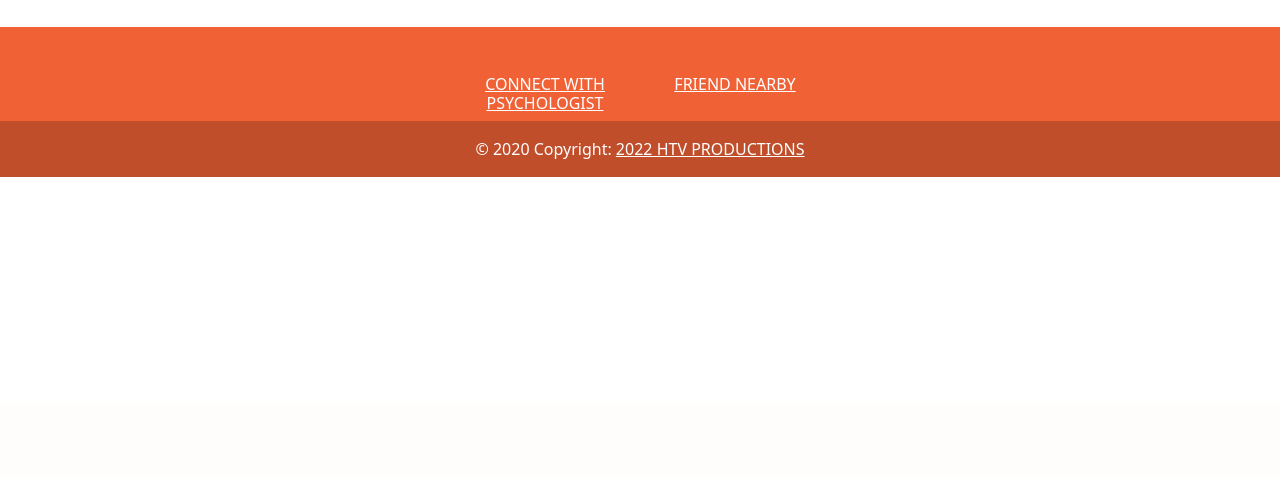
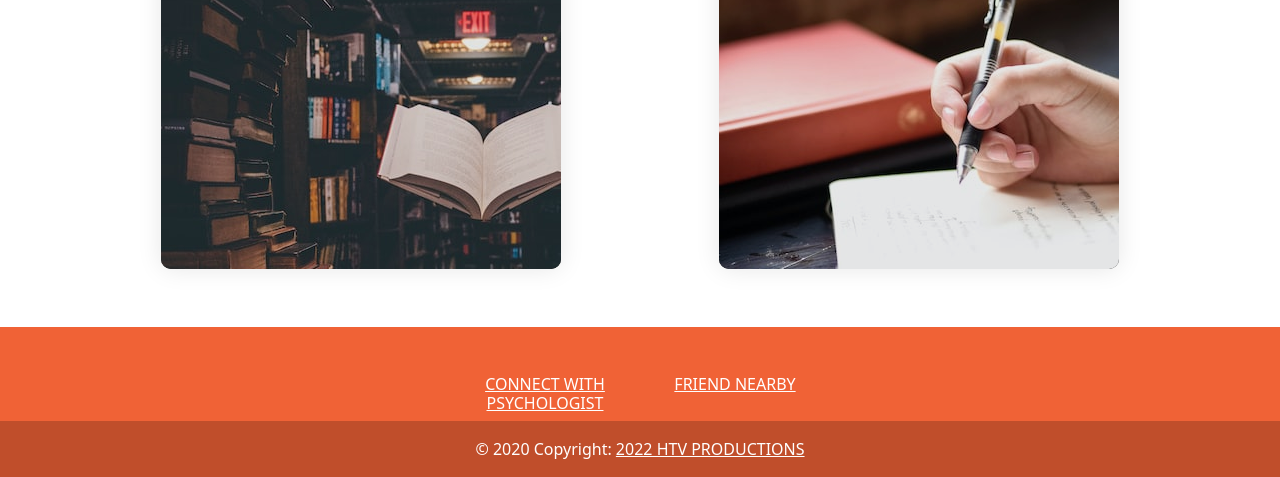
Before and after one commit to niteshbansal07/hack_the_valley, a Flask app: page / in a window 1280 px wide. Shown: the part 397-874 px from the top of the page. Before the commit the page ends 574 px from the top, so only its background shows below. Run offline with Flask 2, Linux system fonts and the light colour scheme; some libraries are stand-ins or nearby versions.

Commit message:
updated home

```diff
--- a/static/main.css
+++ b/static/main.css
@@ -13,8 +13,10 @@ footer {
   flex-direction: row;
 } */
 .profile-card-2 {
-  max-width: 300px;
-  background-color: #fff;
+  max-width: 400px;
+  max-height: 600px;
+
+  background-color: #000;
   box-shadow: 0px 0px 25px rgba(0, 0, 0, 0.1);
   background-position: center;
   overflow: hidden;
@@ -26,14 +28,15 @@ footer {
 
 .profile-card-2 img {
   transition: all linear 0.25s;
+  opacity: 0.9;
 }
 
 .profile-card-2 .profile-name {
   position: absolute;
   left: 30px;
-  bottom: 70px;
+  bottom: 290px;
   font-size: 30px;
-  color: #fff;
+  color: rgb(229, 139, 55);
   text-shadow: 0px 0px 20px rgba(0, 0, 0, 0.5);
   font-weight: bold;
   transition: all linear 0.25s;
@@ -41,7 +44,7 @@ footer {
 
 .profile-card-2 .profile-username {
   position: absolute;
-  bottom: 50px;
+  bottom: 270px;
   left: 30px;
   color: #fff;
   font-size: 13px;
--- a/templates/index.html
+++ b/templates/index.html
@@ -7,17 +7,15 @@
 <div class="container d-flex flex-row">
 
 
-    <div class="profile-card-2"><img src="http://envato.jayasankarkr.in/code/profile/assets/img/profile-2.jpg"
-            class="img img-responsive">
+    <div class="profile-card-2"><img src="../static/read.jpg" class="img img-responsive">
         <div class="profile-name">Create Stories</div>
         <div class="profile-username">share you info blah blah blah </div>
 
     </div>
 
 
-    <div class="profile-card-2"><img src="http://envato.jayasankarkr.in/code/profile/assets/img/profile-2.jpg"
-            class="img img-responsive">
-        <div class="profile-name">Create Stories</div>
+    <div class="profile-card-2"><img src="../static/write.jpg" class="img img-responsive">
+        <div class="profile-name">Browse Stories</div>
         <div class="profile-username">share you info blah blah blah </div>
 
     </div>
```
Also changed, not shown: static/read.jpg (added), static/write.jpg (added).
